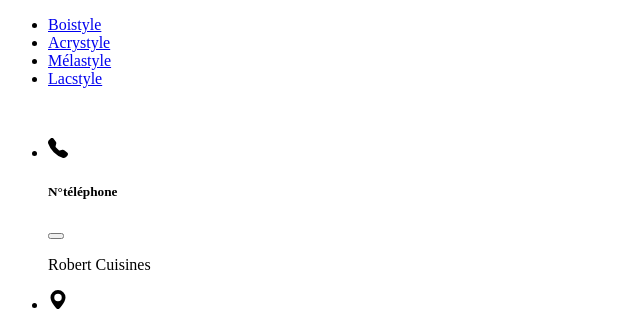
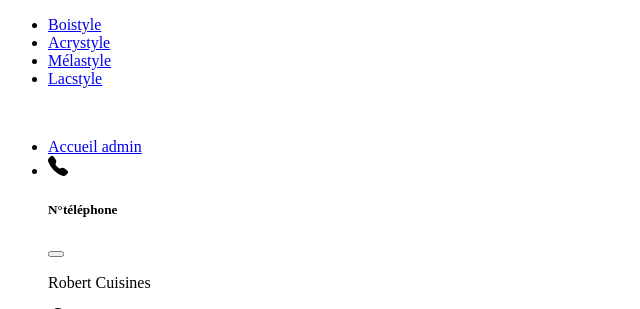
Before and after one commit to etheve-anthony/brassair, a Symfony app: template templates/navbar_lg_admin.html.twig in a window 1280 px wide. Shown: the top 309 px of the page, without its empty margins (0-640 px from the left). Run offline with Twig, Linux system fonts and the light colour scheme; the template is opened without the code that fills it, so the values that code supplies are empty; some libraries are stand-ins or nearby versions.

Commit message:
prepa deploy

```diff
--- a/composer.json
+++ b/composer.json
@@ -12,6 +12,7 @@
         "doctrine/orm": "^2.17",
         "phpdocumentor/reflection-docblock": "^5.3",
         "phpstan/phpdoc-parser": "^1.24",
+        "symfony/apache-pack": "^1.0",
         "symfony/asset": "6.3.*",
         "symfony/console": "6.3.*",
         "symfony/doctrine-messenger": "6.3.*",
--- a/templates/navbar_lg_admin.html.twig
+++ b/templates/navbar_lg_admin.html.twig
@@ -26,6 +26,9 @@
 			</div>
 			<div class="col-lg-5 d-flex justify-content-end align-items-center">
 				<ul class="navbar-nav d-flex flex-row">
+					<li class="nav-item">
+						<a class="nav-link me-3 fw-bold menu-item" href="{{path('app_admin_page')}}">Accueil admin</a>
+					</li>
 					<li
 						class="nav-item">
 
```
Also changed, not shown: .htaccess (added), 3 other files.
